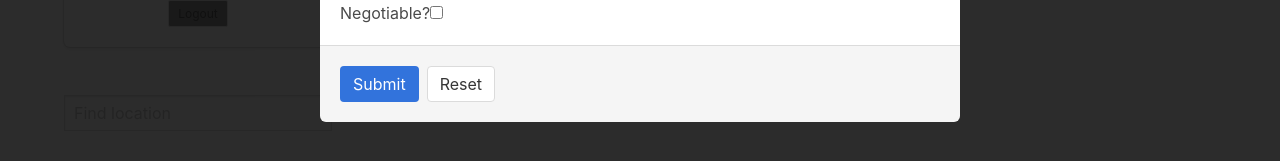
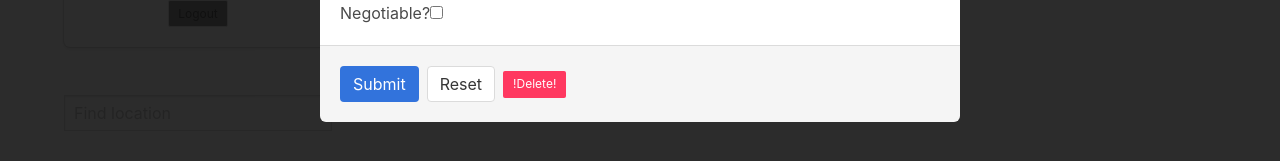
Before and after one commit to RyanLinXiang/hyperlist, a React (Create React App) app: page / in a window 1280 px wide. Both pictures are taken after typing "Sample" into the empty fields and a click on the button "Add a New Ad". Shown: the part 583-744 px from the top of the page. Built offline with nearby package versions, Linux system fonts and the light colour scheme; no server answers.

Commit message:
Added Delete functionality for user ads

```diff
--- /dev/null
+++ b/src/Components/FormComponents/Delete.js
@@ -0,0 +1,37 @@
+import React from "react";
+import Message from "../Message";
+
+class Delete extends React.Component {
+  state = { warning: false };
+
+  handlerToggleForm = (confirmed) => {
+    const handlerDelete = this.props.handler;
+    this.setState({ warning: !this.state.warning });
+    if (confirmed) handlerDelete();
+  };
+
+  render() {
+    if (!this.state.warning) {
+      return (
+        <button
+          onClick={this.handlerToggleForm.bind(this, false)}
+          type="button"
+          className="button is-danger is-small"
+        >
+          !Delete!
+        </button>
+      );
+    } else {
+      return (
+        <Message
+          handler={this.handlerToggleForm.bind(this, false)}
+          handlerFinalConfirm={this.handlerToggleForm.bind(this, true)}
+          classname="is-danger"
+          message="Are you sure to delete this entry? "
+        />
+      );
+    }
+  }
+}
+
+export default Delete;
--- a/src/Components/FormComponents/Form.js
+++ b/src/Components/FormComponents/Form.js
@@ -2,6 +2,7 @@ import React from "react";
 import Input from "./Input";
 import TextArea from "./TextArea";
 import CheckBox from "./CheckBox";
+import Delete from "./Delete";
 
 const Form = (props) => {
   const {
@@ -12,6 +13,7 @@ const Form = (props) => {
     handlerFeedback,
     handlerReset,
     handlerChange,
+    handlerDelete,
     closingbehavior,
   } = props;
 
@@ -96,6 +98,7 @@ const Form = (props) => {
             >
               Reset
             </button>
+            <Delete handler={handlerDelete} />
           </footer>
         </div>
       </div>
--- a/src/Components/FormControl.js
+++ b/src/Components/FormControl.js
@@ -60,6 +60,13 @@ class FormControl extends React.Component {
     formContents.filter((e) => e.id === event.target.id)[0].value =
       event.target.value;
     this.setState({ formContents: formContents });
+  };
+
+  handlerDelete = (event) => {
+    const { id, token } = this.props;
+    connectAPI("ad/" + id, "DELETE", token).then((item) => {
+      this.handlerToggleForm(true, true);
+    });
   };
 
   handlerSubmitForm = (event) => {
@@ -176,6 +183,7 @@ class FormControl extends React.Component {
             handlerChange={this.handlerChange}
             formcontents={this.state.formContents}
             closingbehavior={closingbehavior}
+            handlerDelete={this.handlerDelete}
           />
         </React.Fragment>
       );
--- a/src/Components/Header.js
+++ b/src/Components/Header.js
@@ -12,7 +12,7 @@ const Header = () => {
       <div className="hero-body">
         <div className="container">
           <h1 className="title">
-            <a href="localhost:3000">HyperList</a>
+            <a href="http://localhost:3000">HyperList</a>
           </h1>
           <br />
           <h2 className="subtitle">by Osama | Ricky | Lin</h2>
--- a/src/Components/Message.js
+++ b/src/Components/Message.js
@@ -1,6 +1,9 @@
 import React from "react";
 const Message = (props) => {
   const { handler, classname, message } = props;
+  const handlerFinalConfirm = props.handlerFinalConfirm
+    ? props.handlerFinalConfirm
+    : false;
 
   return (
     <div className="modal is-active" style={{ zIndex: "100" }} id="message">
@@ -18,6 +21,15 @@ const Message = (props) => {
             ></button>
           </div>
           <div className="message-body">{message}</div>
+          {handlerFinalConfirm ? (
+            <button
+              type="button"
+              className="button is-danger"
+              onClick={handlerFinalConfirm}
+            >
+              Yes
+            </button>
+          ) : null}
         </article>
       </div>
     </div>
--- a/src/Components/api.js
+++ b/src/Components/api.js
@@ -11,7 +11,7 @@ const connectAPI = async (extension, type, data = "", token = false) => {
   if (token) dataobj.headers["Authorization"] = `Bearer ${token}`;
 
   if (data) dataobj.body = JSON.stringify(data);
-  console.log(dataobj);
+
   const response = await fetch(url, dataobj);
 
   return response.statusText === "No Content" ? {} : response.json();
```
